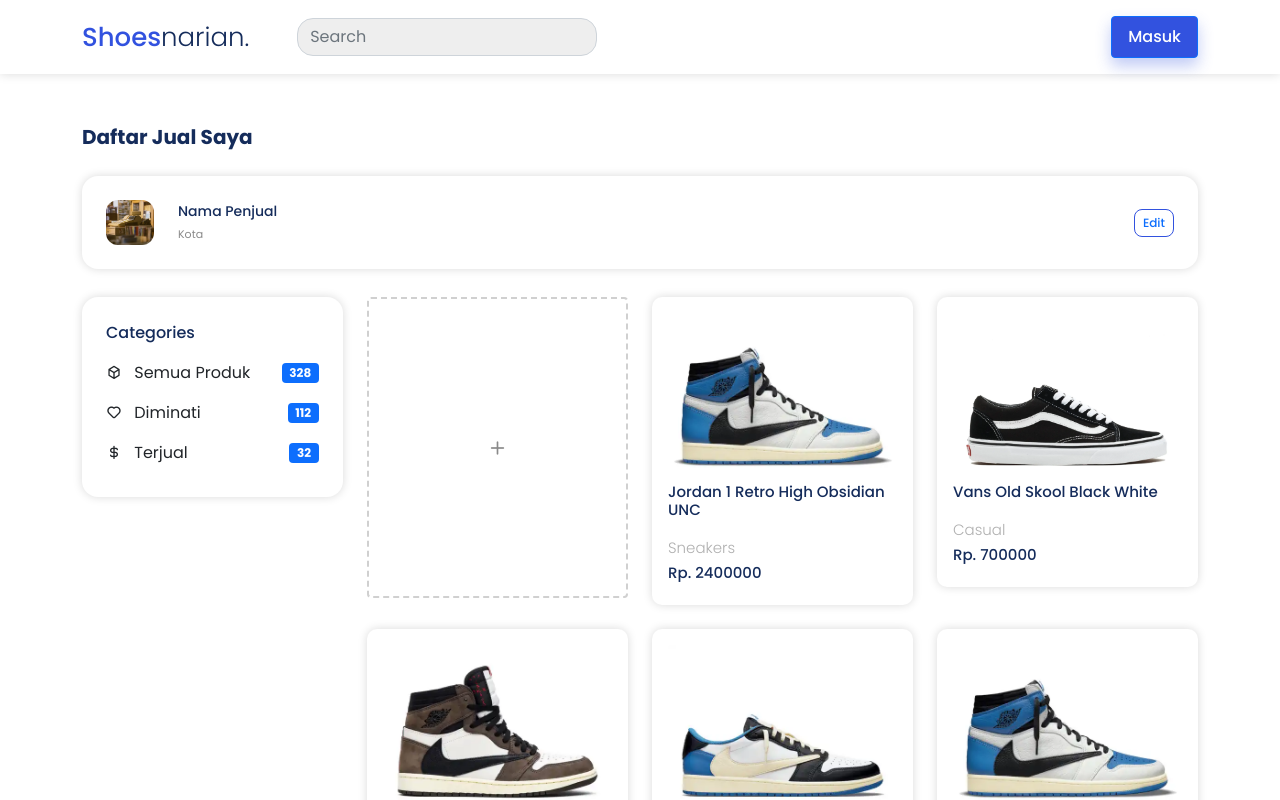
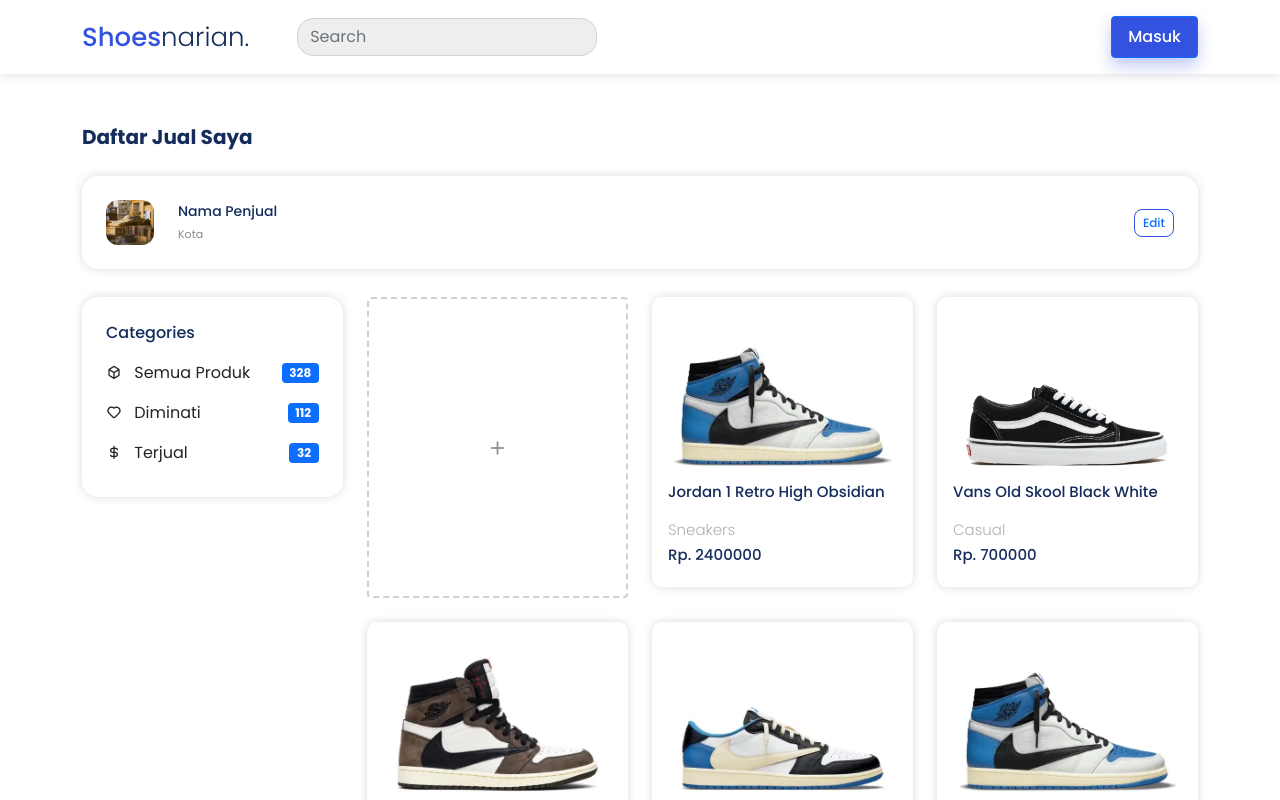
Before and after one commit to Arifhdyt11/fekelompok1-fsw5, a React (Create React App) app: page /seller/daftar-jual in a window 1280 px wide. Shown: the top 800 px of the page. Built offline with nearby package versions, Linux system fonts and the light colour scheme.

Commit message:
Update data

```diff
--- a/src/json/data.js
+++ b/src/json/data.js
@@ -2,7 +2,7 @@
   {
     "id": 1,
     "image": "../images/shoes-1.png",
-    "name": "Jordan 1 Retro High Obsidian UNC",
+    "name": "Jordan 1 Retro High Obsidian",
     "category": "Sneakers",
     "price": "2400000"
   },
```
